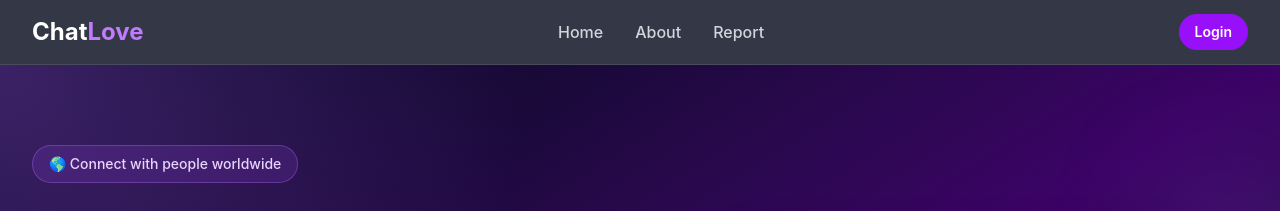
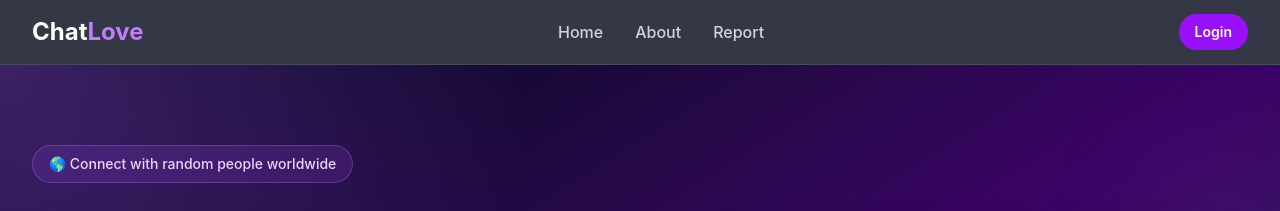
Before and after one commit to Evil-code368/chat-app-Frontend-, a React (Vite) app: page / in a window 1280 px wide. Shown: the top 211 px of the page. Built offline with nearby package versions, Linux system fonts and the light colour scheme; no server answers.

Commit message:
path change

```diff
--- a/src/App.jsx
+++ b/src/App.jsx
@@ -18,6 +18,7 @@ const App = () => {
     <Router>
       <Routes>
       <Route path='/' element={<StrangerChat />} />
+      <Route path='/stranger-chat' element={<StrangerChat />}/>
       <Route path='/random-chat' element={<Randomchat />} />
       <Route path='/anonymous-chat' element={<Anonymouschat />} />
       <Route path='/About' element={<About />} />
--- a/src/Component/Stranger-chat.jsx
+++ b/src/Component/Stranger-chat.jsx
@@ -27,7 +27,7 @@ const StrangerChat = () => {
           </div>
 
           <div className="hidden items-center gap-8 md:flex">
-            <a href="./" className="font-medium text-gray-300 transition hover:text-white">
+            <a href="/stranger-chat" className="font-medium text-gray-300 transition hover:text-white">
               Home
             </a>
             <a href="/About" className="font-medium text-gray-300 transition hover:text-white">
@@ -50,7 +50,7 @@ const StrangerChat = () => {
         <div className="relative mx-auto grid min-h-screen max-w-7xl items-center gap-12 px-6 py-20 lg:grid-cols-[1.1fr_0.9fr] lg:px-8">
           <div>
             <span className="mb-6 inline-block rounded-full border border-purple-400/30 bg-purple-500/15 px-4 py-2 text-sm font-medium text-purple-200">
-              🌎 Connect with people worldwide
+              🌎 Connect with  random people worldwide
             </span>
 
             <h1 className="mb-6 text-5xl font-black leading-tight sm:text-6xl lg:text-7xl">
```
